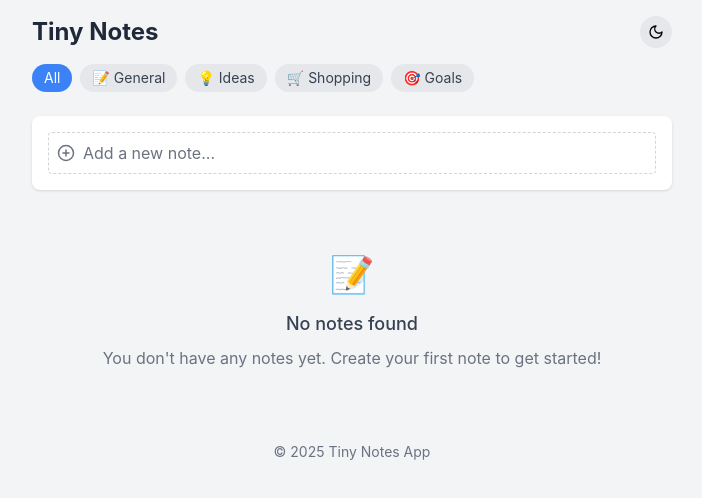
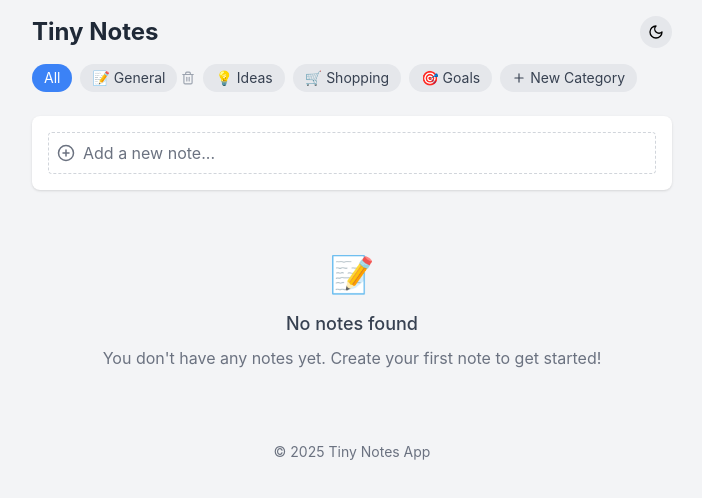
Before and after one commit to josealarconchacon/tiny-notes, a React (Create React App) app: page / in a window 1280 px wide. Shown: the top 498 px of the page, without its empty margins (288-990 px from the left). Built offline with nearby package versions, Linux system fonts and the light colour scheme.

Commit message:
update manage category

```diff
--- a/src/App.js
+++ b/src/App.js
@@ -6,12 +6,14 @@ import NoteForm from "./components/note-form/note-form";
 import CategoryFilter from "./components/filter/filter";
 import EmptyState from "./components/empty-state/empty-state";
 import ThemeToggle from "./components/theme-toggle/theme-toggle";
+import useCategories from "./hook/managing-categories";
 
-const App = () => {
+function App() {
   const [notes, setNotes] = useLocalStorage("tinyNotes", []);
   const [darkMode, setDarkMode] = useLocalStorage("darkMode", false);
   const [activeCategory, setActiveCategory] = useState("all");
   const [offlineStatus, setOfflineStatus] = useState(navigator.onLine);
+  const { categories, addCategory, deleteCategory } = useCategories();
 
   // Handle offline/online status
   useEffect(() => {
@@ -58,6 +60,23 @@ const App = () => {
     );
   };
 
+  // When a category is deleted, change the category of affected notes to 'general'
+  const handleDeleteCategory = (categoryId) => {
+    // First, update any notes that use this category
+    const updatedNotes = notes.map((note) =>
+      note.category === categoryId ? { ...note, category: "general" } : note
+    );
+    setNotes(updatedNotes);
+
+    // Then delete the category
+    deleteCategory(categoryId);
+
+    // If we're currently viewing the deleted category, switch to 'all'
+    if (activeCategory === categoryId) {
+      setActiveCategory("all");
+    }
+  };
+
   const filteredNotes =
     activeCategory === "all"
       ? notes
@@ -84,14 +103,16 @@ const App = () => {
             </div>
           </div>
           <CategoryFilter
-            categories={CATEGORIES}
+            categories={categories}
             activeCategory={activeCategory}
             onSelectCategory={setActiveCategory}
+            onAddCategory={addCategory}
+            onDeleteCategory={handleDeleteCategory}
           />
         </header>
 
         <main>
-          <NoteForm onAddNote={addNote} />
+          <NoteForm onAddNote={addNote} categories={categories} />
 
           {filteredNotes.length > 0 ? (
             filteredNotes.map((note) => (
@@ -100,6 +121,7 @@ const App = () => {
                 note={note}
                 onDelete={deleteNote}
                 onEdit={editNote}
+                categories={categories}
               />
             ))
           ) : (
@@ -113,6 +135,6 @@ const App = () => {
       </div>
     </div>
   );
-};
+}
 
 export default App;
--- a/src/components/filter/filter.jsx
+++ b/src/components/filter/filter.jsx
@@ -1,6 +1,54 @@
-const CategoryFilter = ({ categories, activeCategory, onSelectCategory }) => {
+import { useState } from "react";
+import { Trash2, Plus } from "lucide-react";
+import CATEGORIES from "../../constants/categoty";
+
+const DEFAULT_CATEGORIES = Object.values(CATEGORIES).filter(
+  (category) => category.id !== "general"
+);
+
+const CategoryFilter = ({
+  categories,
+  activeCategory,
+  onSelectCategory,
+  onAddCategory,
+  onDeleteCategory,
+}) => {
+  const [showAddForm, setShowAddForm] = useState(false);
+  const [newCategoryLabel, setNewCategoryLabel] = useState("");
+  const [newCategoryIcon, setNewCategoryIcon] = useState("📌");
+
+  const availableIcons = [
+    "📌",
+    "🔖",
+    "⭐",
+    "📊",
+    "📅",
+    "📚",
+    "🏠",
+    "💼",
+    "🎵",
+    "🎮",
+    "🍔",
+    "🎁",
+    "✈️",
+    "💰",
+    "❤️",
+  ];
+
+  const handleAddCategory = (e) => {
+    e.preventDefault();
+    if (!newCategoryLabel.trim()) return;
+
+    const categoryId = newCategoryLabel.toLowerCase().replace(/\s+/g, "-");
+    onAddCategory(categoryId, newCategoryLabel, newCategoryIcon);
+
+    setNewCategoryLabel("");
+    setShowAddForm(false);
+  };
+
   return (
-    <div className="flex flex-wrap gap-2 mb-4">
+    <div className="mb-4">
+      <div className="flex flex-wrap gap-2 mb-2">
         <button
           onClick={() => onSelectCategory("all")}
           className={`py-1 px-3 rounded-full text-sm ${
@@ -12,8 +60,8 @@ const CategoryFilter = ({ categories, activeCategory, onSelectCategory }) => {
           All
         </button>
         {Object.values(categories).map((category) => (
+          <div key={category.id} className="flex items-center">
             <button
-          key={category.id}
               onClick={() => onSelectCategory(category.id)}
               className={`py-1 px-3 rounded-full text-sm ${
                 activeCategory === category.id
@@ -23,7 +71,94 @@ const CategoryFilter = ({ categories, activeCategory, onSelectCategory }) => {
             >
               {category.icon} {category.label}
             </button>
+
+            {/* Don't allow deletion of default categories */}
+            {!Object.values(DEFAULT_CATEGORIES).some(
+              (c) => c.id === category.id
+            ) && (
+              <button
+                onClick={() => onDeleteCategory(category.id)}
+                className="ml-1 text-gray-400 hover:text-red-500"
+                aria-label={`Delete ${category.label} category`}
+              >
+                <Trash2 size={14} />
+              </button>
+            )}
+          </div>
         ))}
+
+        <button
+          onClick={() => setShowAddForm(!showAddForm)}
+          className="py-1 px-3 rounded-full text-sm bg-gray-200 dark:bg-gray-700 text-gray-700 dark:text-gray-300 flex items-center"
+        >
+          <Plus size={14} className="mr-1" /> New Category
+        </button>
+      </div>
+
+      {showAddForm && (
+        <form
+          onSubmit={handleAddCategory}
+          className="bg-white dark:bg-gray-800 p-3 rounded-lg shadow mb-4"
+        >
+          <div className="flex flex-col space-y-3">
+            <div>
+              <label className="block text-sm font-medium text-gray-700 dark:text-gray-300 mb-1">
+                Category Name
+              </label>
+              <input
+                type="text"
+                value={newCategoryLabel}
+                onChange={(e) => setNewCategoryLabel(e.target.value)}
+                placeholder="Enter category name"
+                className="w-full p-2 border rounded dark:bg-gray-700 dark:text-white dark:border-gray-600"
+                autoFocus
+                required
+              />
+            </div>
+
+            <div>
+              <label className="block text-sm font-medium text-gray-700 dark:text-gray-300 mb-1">
+                Category Icon
+              </label>
+              <div className="flex flex-wrap gap-2 mb-2">
+                {availableIcons.map((icon) => (
+                  <button
+                    key={icon}
+                    type="button"
+                    onClick={() => setNewCategoryIcon(icon)}
+                    className={`w-8 h-8 flex items-center justify-center rounded ${
+                      newCategoryIcon === icon
+                        ? "bg-blue-100 dark:bg-blue-900 border-2 border-blue-500"
+                        : "bg-gray-100 dark:bg-gray-700"
+                    }`}
+                  >
+                    {icon}
+                  </button>
+                ))}
+              </div>
+              <div className="text-xs text-gray-500 dark:text-gray-400 mt-1">
+                Selected icon: {newCategoryIcon}
+              </div>
+            </div>
+          </div>
+
+          <div className="flex justify-end mt-4">
+            <button
+              type="button"
+              onClick={() => setShowAddForm(false)}
+              className="px-3 py-1 mr-2 rounded bg-gray-200 dark:bg-gray-600 hover:bg-gray-300"
+            >
+              Cancel
+            </button>
+            <button
+              type="submit"
+              className="px-3 py-1 rounded bg-blue-500 text-white hover:bg-blue-600"
+            >
+              Add Category
+            </button>
+          </div>
+        </form>
+      )}
     </div>
   );
 };
--- a/src/components/note-form/note-form.jsx
+++ b/src/components/note-form/note-form.jsx
@@ -2,7 +2,7 @@ import { useState } from "react";
 import { CirclePlus } from "lucide-react";
 import CATEGORIES from "../../constants/categoty";
 
-const NoteForm = ({ onAddNote }) => {
+const NoteForm = ({ onAddNote, categories }) => {
   const [content, setContent] = useState("");
   const [category, setCategory] = useState("general");
   const [isExpanded, setIsExpanded] = useState(false);
@@ -49,7 +49,7 @@ const NoteForm = ({ onAddNote }) => {
               onChange={(e) => setCategory(e.target.value)}
               className="p-2 border rounded dark:bg-gray-700 dark:text-white dark:border-gray-600"
             >
-              {Object.values(CATEGORIES).map((cat) => (
+              {Object.values(categories).map((cat) => (
                 <option key={cat.id} value={cat.id}>
                   {cat.icon} {cat.label}
                 </option>
--- a/src/components/note/note.jsx
+++ b/src/components/note/note.jsx
@@ -2,15 +2,16 @@ import { useState } from "react";
 import CATEGORIES from "../../constants/categoty";
 import { Trash2 } from "lucide-react";
 
-const Note = ({ note, onDelete, onEdit }) => {
+const Note = ({ note, onDelete, onEdit, categories }) => {
   const [isEditing, setIsEditing] = useState(false);
   const [editedContent, setEditedContent] = useState(note.content);
-
+  // Edit the note
   const handleEdit = () => {
     onEdit(note.id, editedContent);
     setIsEditing(false);
   };
 
+  // Handle key down event
   const handleKeyDown = (e) => {
     if (e.key === "Enter" && !e.shiftKey) {
       e.preventDefault();
@@ -18,12 +19,19 @@ const Note = ({ note, onDelete, onEdit }) => {
     }
   };
 
+  // Find the category details for this note
+  const categoryKey = Object.keys(categories).find(
+    (key) => categories[key].id === note.category
+  );
+  const category = categoryKey
+    ? categories[categoryKey]
+    : { icon: "📝", label: "Note" };
+
   return (
     <div className="bg-white dark:bg-gray-800 p-4 rounded-lg shadow mb-4">
       <div className="flex justify-between items-start mb-2">
         <span className="text-sm text-gray-500 dark:text-gray-400">
-          {CATEGORIES[note.category.toUpperCase()]?.icon || "📝"}{" "}
-          {CATEGORIES[note.category.toUpperCase()]?.label || "Note"}
+          {category.icon} {category.label}
         </span>
         <button
           onClick={() => onDelete(note.id)}
--- a/src/hook/local-storage.jsx
+++ b/src/hook/local-storage.jsx
@@ -1,5 +1,7 @@
 import { useState, useEffect } from "react";
+
 const useLocalStorage = (key, initialValue) => {
+  // Initialize state with local storage value
   const [storedValue, setStoredValue] = useState(() => {
     try {
       const item = localStorage.getItem(key);
@@ -10,6 +12,7 @@ const useLocalStorage = (key, initialValue) => {
     }
   });
 
+  // Update local storage when state changes
   useEffect(() => {
     try {
       localStorage.setItem(key, JSON.stringify(storedValue));
--- a/src/hook/managing-categories.jsx
+++ b/src/hook/managing-categories.jsx
@@ -2,13 +2,11 @@ import useLocalStorage from "./local-storage";
 import CATEGORIES from "../constants/categoty";
 
 const useCategories = () => {
-  // Initialize categories from local storage or use default categories
   const [categories, setCategories] = useLocalStorage(
     "tinyNotesCategories",
     CATEGORIES
   );
 
-  // Add a new category
   const addCategory = (id, label, icon) => {
     const newKey = id.toUpperCase();
     setCategories({
@@ -17,7 +15,6 @@ const useCategories = () => {
     });
   };
 
-  // Delete a category
   const deleteCategory = (categoryId) => {
     const updatedCategories = { ...categories };
     const keyToDelete = Object.keys(updatedCategories).find(
@@ -32,5 +29,4 @@ const useCategories = () => {
 
   return { categories, addCategory, deleteCategory };
 };
-
 export default useCategories;
--- a/tailwind.config.js
+++ b/tailwind.config.js
@@ -1,6 +1,7 @@
 /** @type {import('tailwindcss').Config} */
 module.exports = {
   content: ["./src/**/*.{js,jsx,ts,tsx}"],
+  darkMode: "class",
   theme: {
     extend: {},
   },
```
Lines whose indentation alone changed are shown as unchanged.
